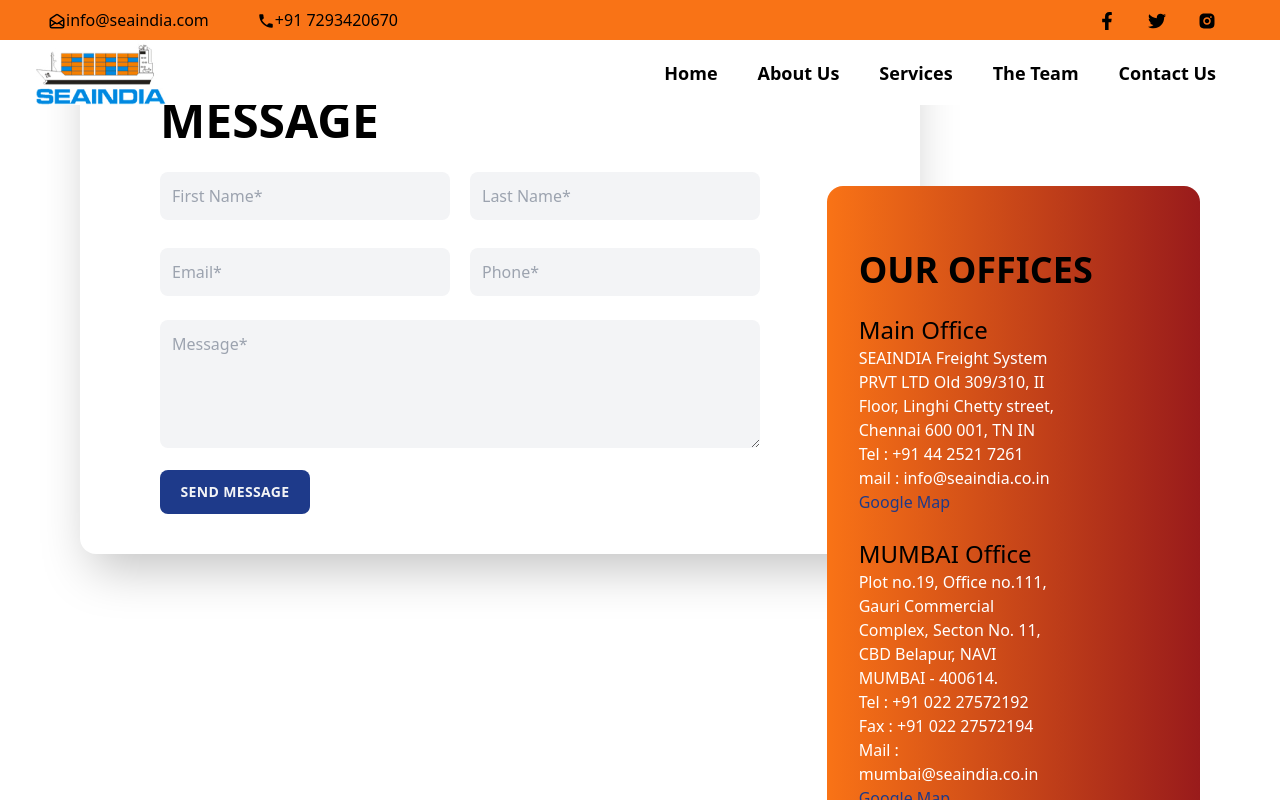
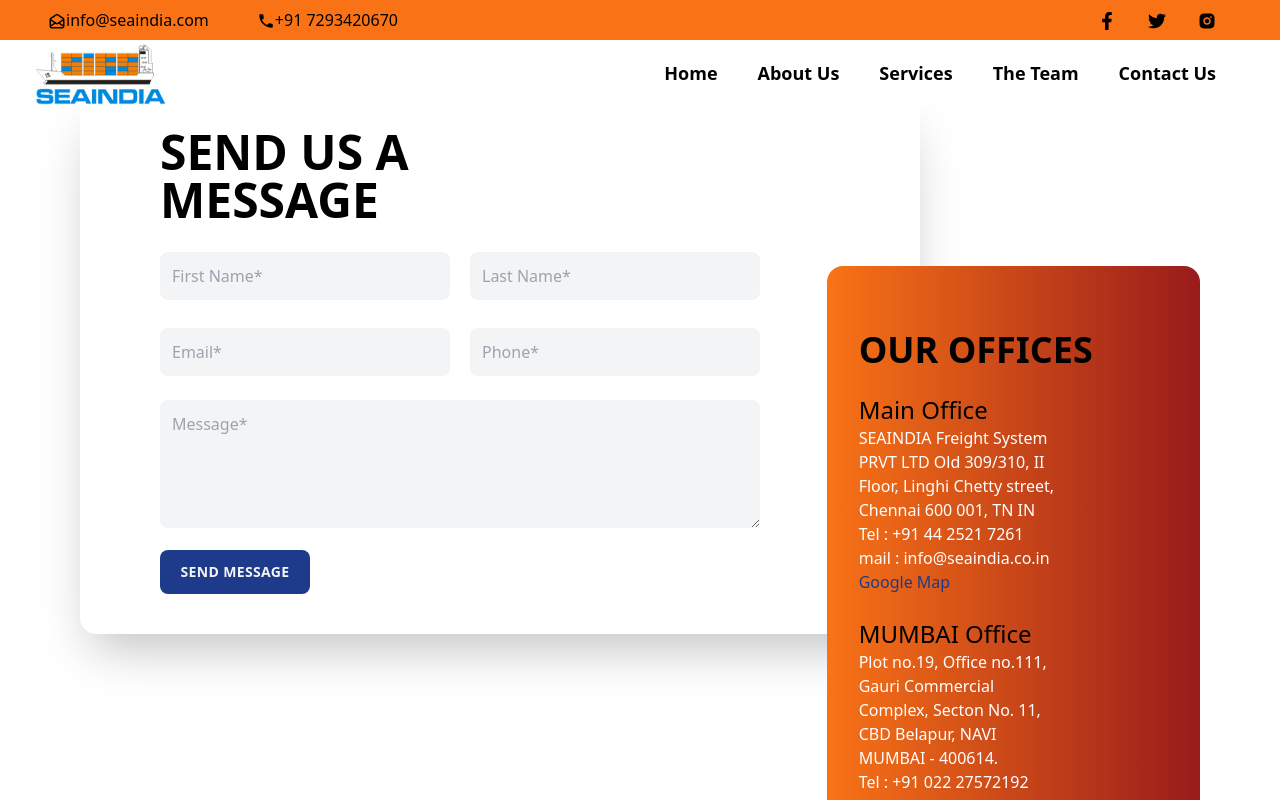
Before and after one commit to yugandhar0609/seaIndia, a React (Vite) app: page /contact in a window 1280 px wide. Shown: the top 800 px of the page. Built offline with nearby package versions, Linux system fonts and the light colour scheme.

Commit message:
contact form

```diff
--- a/src/Components/contact.jsx
+++ b/src/Components/contact.jsx
@@ -35,7 +35,7 @@
 
   return (
     <>
-      <div className="container mx-auto my-4 px-4 lg:px-20">
+      <div className="container mx-auto my-4 px-4 lg:px-20 mt-24">
         <form onSubmit={handleSubmit}>
           <div className="w-full p-8 my-4 md:px-12 lg:w-9/12 lg:pl-20 lg:pr-40 mr-auto rounded-2xl shadow-2xl">
             <div className="flex">
```
